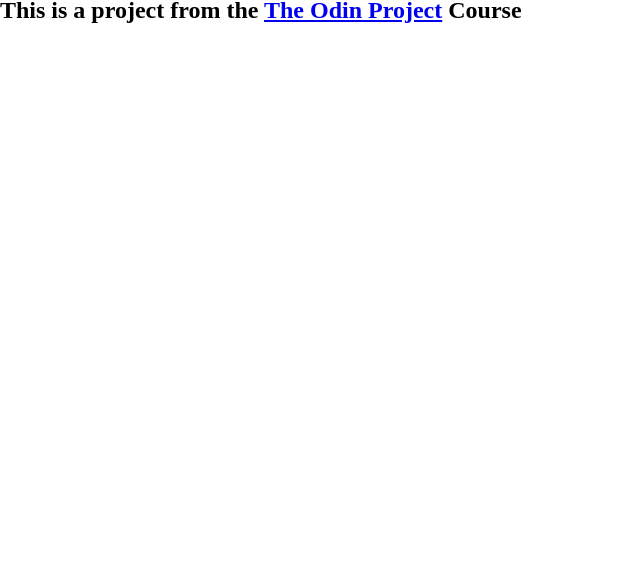
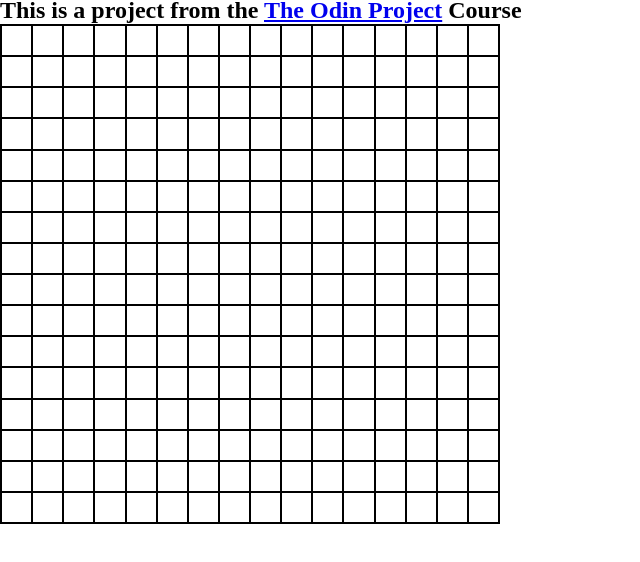
Before and after one commit to alexsrebernic/ETCH_A_SKETCH_TOP, a plain HTML site: page index.html in a window 1280 px wide. Shown: the part 40-602 px from the top of the page, without its empty margins (0-640 px from the left). Drawn offline with Linux system fonts and the light colour scheme.

Commit message:
make a little changes in the js and scss

```diff
--- a/app.js
+++ b/app.js
@@ -1,12 +1,19 @@
 const drawTable = document.querySelector(".drawTable");
-
-// Make the divs in the container function
+// Make the boxs in the container function
 function makeTable (number){
     for(let i = 1 ; i <= number*number ; i++){
         const div = document.createElement("div")
+        div.className = "box"
         drawTable.appendChild(div)
     }
     drawTable.style.gridTemplateColumns = "repeat("+ number +",1fr)"
     drawTable.style.gridTemplateRows = "repeat("+ number +",1fr)"
 }
-console.log(makeTable(8))
+makeTable(16)
+
+// Paint the boxs in the table
+const box = document.getElementsByClassName("box")
+function paintBox(){
+    this.style.backgroundColor = "black"
+}
+box.addEventListener("click",paintBox)
--- a/main.scss
+++ b/main.scss
@@ -7,4 +7,12 @@
     display: grid;
     width: 31.25rem;
     height: 31.25rem;
+    border-top: 0.5px solid black;
+    border-left: 0.5px solid black;
+    border-right: 0.5px solid black;
+    border-bottom: 0.5px solid black;
+
+    div {
+        border: 0.2px solid black;
+    }
 }
```
Also changed, not shown: main.css, 1 other file.
